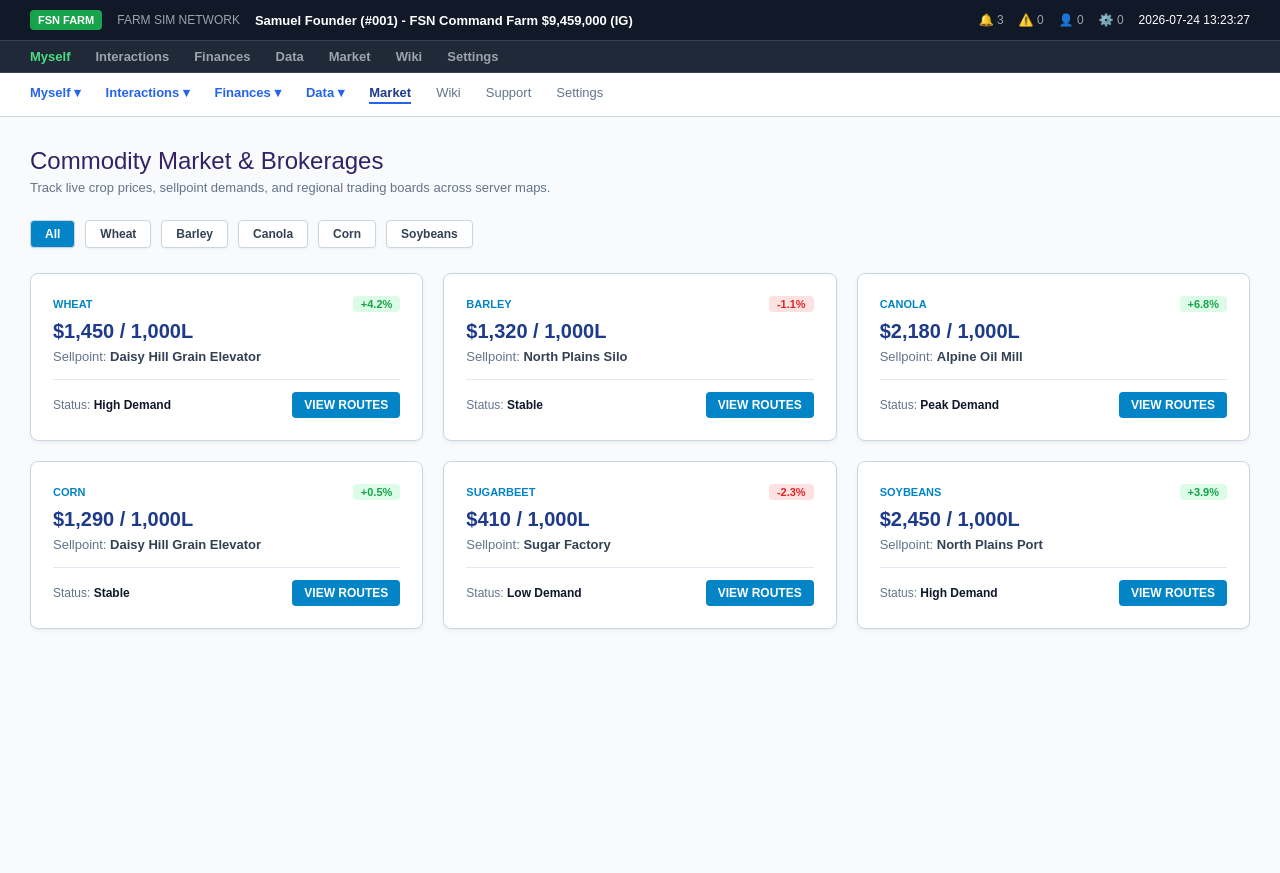
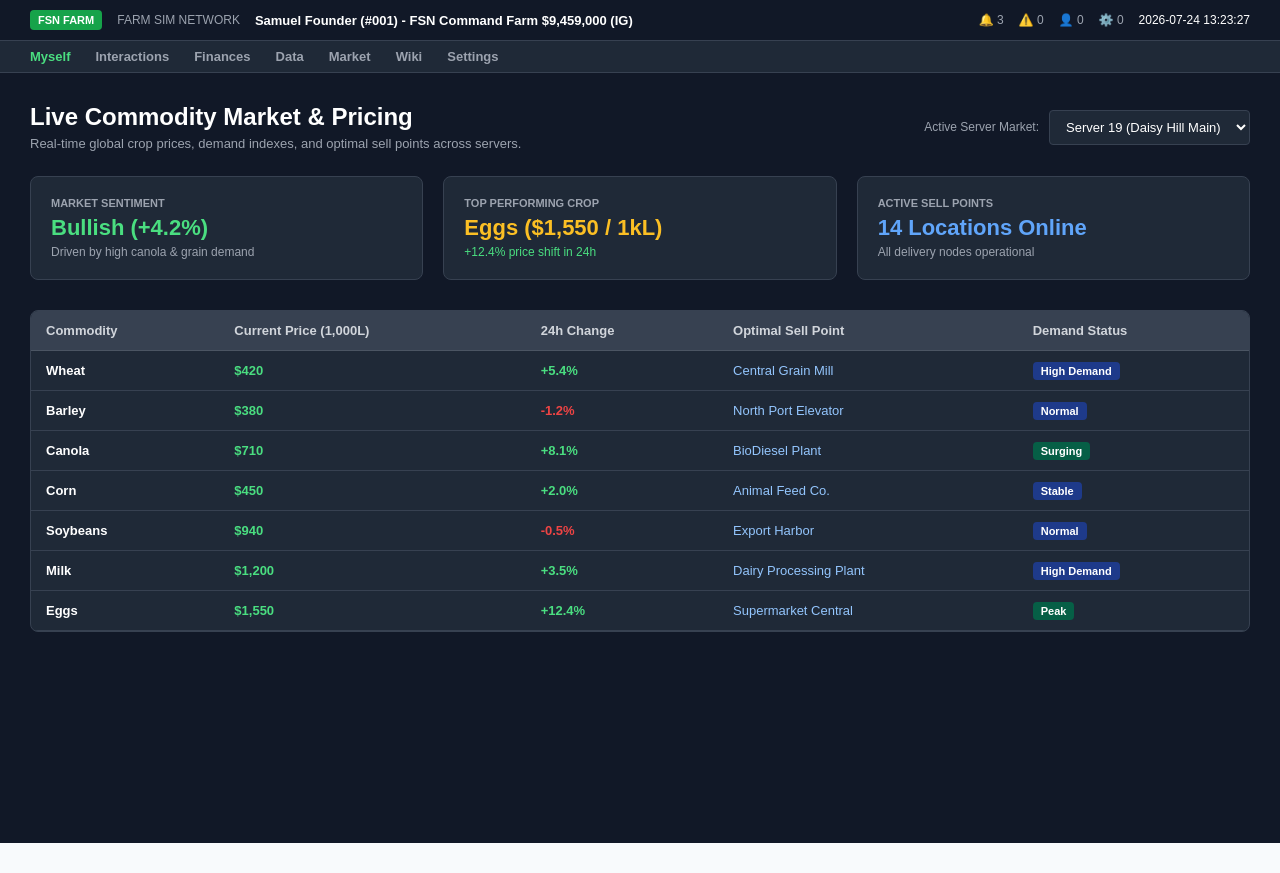
Before and after one commit to Daisyfarm/ctfg-portal, a Next.js app: page /market in a window 1280 px wide. After the commit the page ends 843 px from the top, so only its background shows below. Built offline with nearby package versions, Linux system fonts and the light colour scheme.

Commit message:
Update page.tsx

```diff
--- a/app/market/page.tsx
+++ b/app/market/page.tsx
@@ -2,100 +2,101 @@
 import React, { useState } from 'react';
 
 export default function MarketPage() {
-  const [selectedCrop, setSelectedCrop] = useState('All');
+  const [selectedServer, setSelectedServer] = useState('Server 19 (Daisy Hill Main)');
 
-  const marketPrices = [
-    { crop: 'Wheat', sellPoint: 'Daisy Hill Grain Elevator', price: '$1,450 / 1,000L', trend: '+4.2%', status: 'High Demand' },
-    { crop: 'Barley', sellPoint: 'North Plains Silo', price: '$1,320 / 1,000L', trend: '-1.1%', status: 'Stable' },
-    { crop: 'Canola', sellPoint: 'Alpine Oil Mill', price: '$2,180 / 1,000L', trend: '+6.8%', status: 'Peak Demand' },
-    { crop: 'Corn', sellPoint: 'Daisy Hill Grain Elevator', price: '$1,290 / 1,000L', trend: '+0.5%', status: 'Stable' },
-    { crop: 'Sugarbeet', sellPoint: 'Sugar Factory', price: '$410 / 1,000L', trend: '-2.3%', status: 'Low Demand' },
-    { crop: 'Soybeans', sellPoint: 'North Plains Port', price: '$2,450 / 1,000L', trend: '+3.9%', status: 'High Demand' }
+  const commodities = [
+    { id: 1, name: 'Wheat', price: '$420', change: '+5.4%', trend: 'up', bestSellPoint: 'Central Grain Mill', demand: 'High Demand' },
+    { id: 2, name: 'Barley', price: '$380', change: '-1.2%', trend: 'down', bestSellPoint: 'North Port Elevator', demand: 'Normal' },
+    { id: 3, name: 'Canola', price: '$710', change: '+8.1%', trend: 'up', bestSellPoint: 'BioDiesel Plant', demand: 'Surging' },
+    { id: 4, name: 'Corn', price: '$450', change: '+2.0%', trend: 'up', bestSellPoint: 'Animal Feed Co.', demand: 'Stable' },
+    { id: 5, name: 'Soybeans', price: '$940', change: '-0.5%', trend: 'down', bestSellPoint: 'Export Harbor', demand: 'Normal' },
+    { id: 6, name: 'Milk', price: '$1,200', change: '+3.5%', trend: 'up', bestSellPoint: 'Dairy Processing Plant', demand: 'High Demand' },
+    { id: 7, name: 'Eggs', price: '$1,550', change: '+12.4%', trend: 'up', bestSellPoint: 'Supermarket Central', demand: 'Peak' }
   ];
 
-  const filteredMarket = selectedCrop === 'All'
-    ? marketPrices
-    : marketPrices.filter(item => item.crop.toLowerCase() === selectedCrop.toLowerCase());
+  return (
+    <div style={{ background: '#111827', minHeight: 'calc(100vh - 90px)', color: '#fff', fontFamily: 'Arial, sans-serif', padding: '30px' }}>
+      <div style={{ maxWidth: '1400px', margin: '0 auto' }}>
 
-  return (
-    <div style={{ background: '#f8fafc', minHeight: '100vh', color: '#000', fontFamily: 'Arial, sans-serif' }}>
-      {/* Top Navigation Bar */}
-      <div style={{ background: '#fff', borderBottom: '1px solid #cbd5e1', padding: '12px 30px' }}>
-        <div style={{ display: 'flex', gap: '25px', maxWidth: '1400px', margin: '0 auto', fontSize: '13px', fontWeight: 'bold', color: '#2563eb', flexWrap: 'wrap' }}>
-          <span style={{ cursor: 'pointer' }}>Myself ▾</span>
-          <span style={{ cursor: 'pointer' }}>Interactions ▾</span>
-          <span style={{ cursor: 'pointer' }}>Finances ▾</span>
-          <span style={{ cursor: 'pointer' }}>Data ▾</span>
-          <span style={{ color: '#1e3a8a', borderBottom: '2px solid #2563eb', paddingBottom: '2px', cursor: 'pointer' }}>Market</span>
-          <span style={{ color: '#64748b', fontWeight: 'normal', cursor: 'pointer' }}>Wiki</span>
-          <span style={{ color: '#64748b', fontWeight: 'normal', cursor: 'pointer' }}>Support</span>
-          <span style={{ color: '#64748b', fontWeight: 'normal', cursor: 'pointer' }}>Settings</span>
-        </div>
-      </div>
+        {/* Header & Server Selector */}
+        <div style={{ display: 'flex', justifyContent: 'space-between', alignItems: 'center', marginBottom: '25px', flexWrap: 'wrap', gap: '15px' }}>
+          <div>
+            <h1 style={{ fontSize: '24px', fontWeight: 'bold', color: '#fff', margin: '0 0 5px 0' }}>
+              Live Commodity Market & Pricing
+            </h1>
+            <p style={{ fontSize: '13px', color: '#9ca3af', margin: '0' }}>
+              Real-time global crop prices, demand indexes, and optimal sell points across servers.
+            </p>
+          </div>
 
-      <div style={{ maxWidth: '1400px', margin: '30px auto', padding: '0 30px' }}>
-
-        {/* Page Title */}
-        <div style={{ marginBottom: '25px' }}>
-          <h1 style={{ fontSize: '24px', fontWeight: 'normal', color: '#332266', margin: '0 0 5px 0' }}>
-            Commodity Market & Brokerages
-          </h1>
-          <p style={{ fontSize: '13px', color: '#64748b', margin: '0' }}>
-            Track live crop prices, sellpoint demands, and regional trading boards across server maps.
-          </p>
+          <div style={{ display: 'flex', alignItems: 'center', gap: '10px' }}>
+            <span style={{ fontSize: '12px', color: '#9ca3af' }}>Active Server Market:</span>
+            <select
+              value={selectedServer}
+              onChange={(e) => setSelectedServer(e.target.value)}
+              style={{ padding: '8px 12px', background: '#1f2937', color: '#fff', border: '1px solid #374151', borderRadius: '4px', fontSize: '13px' }}
+            >
+              <option>Server 19 (Daisy Hill Main)</option>
+              <option>Server 8 (North Plains)</option>
+              <option>Server 4 (Alpine Agro)</option>
+            </select>
+          </div>
         </div>
 
-        {/* Filter Buttons */}
-        <div style={{ display: 'flex', gap: '10px', marginBottom: '25px', flexWrap: 'wrap' }}>
-          {['All', 'Wheat', 'Barley', 'Canola', 'Corn', 'Soybeans'].map((crop) => (
-            <button
-              key={crop}
-              onClick={() => setSelectedCrop(crop)}
-              style={{
-                background: selectedCrop === crop ? '#0284c7' : '#fff',
-                color: selectedCrop === crop ? '#fff' : '#334155',
-                border: '1px solid #cbd5e1',
-                padding: '6px 14px',
-                fontWeight: 'bold',
-                borderRadius: '4px',
-                cursor: 'pointer',
-                fontSize: '12px',
-                boxShadow: '0 1px 2px rgba(0,0,0,0.05)'
-              }}
-            >
-              {crop}
-            </button>
-          ))}
+        {/* Market Trend Overview Cards */}
+        <div style={{ display: 'grid', gridTemplateColumns: 'repeat(auto-fit, minmax(280px, 1fr))', gap: '20px', marginBottom: '30px' }}>
+          <div style={{ background: '#1f2937', border: '1px solid #374151', borderRadius: '8px', padding: '20px' }}>
+            <div style={{ fontSize: '11px', fontWeight: 'bold', color: '#9ca3af', textTransform: 'uppercase', marginBottom: '6px' }}>Market Sentiment</div>
+            <div style={{ fontSize: '22px', fontWeight: 'bold', color: '#4ade80' }}>Bullish (+4.2%)</div>
+            <div style={{ fontSize: '12px', color: '#9ca3af', marginTop: '4px' }}>Driven by high canola & grain demand</div>
+          </div>
+          <div style={{ background: '#1f2937', border: '1px solid #374151', borderRadius: '8px', padding: '20px' }}>
+            <div style={{ fontSize: '11px', fontWeight: 'bold', color: '#9ca3af', textTransform: 'uppercase', marginBottom: '6px' }}>Top Performing Crop</div>
+            <div style={{ fontSize: '22px', fontWeight: 'bold', color: '#fbbf24' }}>Eggs ($1,550 / 1kL)</div>
+            <div style={{ fontSize: '12px', color: '#4ade80', marginTop: '4px' }}>+12.4% price shift in 24h</div>
+          </div>
+          <div style={{ background: '#1f2937', border: '1px solid #374151', borderRadius: '8px', padding: '20px' }}>
+            <div style={{ fontSize: '11px', fontWeight: 'bold', color: '#9ca3af', textTransform: 'uppercase', marginBottom: '6px' }}>Active Sell Points</div>
+            <div style={{ fontSize: '22px', fontWeight: 'bold', color: '#60a5fa' }}>14 Locations Online</div>
+            <div style={{ fontSize: '12px', color: '#9ca3af', marginTop: '4px' }}>All delivery nodes operational</div>
+          </div>
         </div>
 
-        {/* Market Data Grid */}
-        <div style={{ display: 'grid', gridTemplateColumns: 'repeat(auto-fit, minmax(320px, 1fr))', gap: '20px' }}>
-          {filteredMarket.map((item, index) => (
-            <div key={index} style={{ background: '#fff', border: '1px solid #cbd5e1', borderRadius: '8px', padding: '22px', boxShadow: '0 2px 4px rgba(0,0,0,0.05)', display: 'flex', flexDirection: 'column', justifyContent: 'space-between' }}>
-              <div>
-                <div style={{ display: 'flex', justifyContent: 'space-between', alignItems: 'center', marginBottom: '8px' }}>
-                  <span style={{ fontSize: '11px', fontWeight: 'bold', color: '#0284c7', textTransform: 'uppercase' }}>
-                    {item.crop}
-                  </span>
-                  <span style={{ fontSize: '11px', fontWeight: 'bold', color: item.trend.startsWith('+') ? '#16a34a' : '#dc2626', background: item.trend.startsWith('+') ? '#dcfce7' : '#fee2e2', padding: '2px 8px', borderRadius: '4px' }}>
-                    {item.trend}
-                  </span>
-                </div>
-                <h3 style={{ fontSize: '20px', fontWeight: 'bold', color: '#1e3a8a', margin: '0 0 6px 0' }}>
-                  {item.price}
-                </h3>
-                <p style={{ fontSize: '13px', color: '#64748b', margin: '0 0 15px 0' }}>
-                  Sellpoint: <strong style={{ color: '#334155' }}>{item.sellPoint}</strong>
-                </p>
-              </div>
-              <div style={{ display: 'flex', justifyContent: 'space-between', alignItems: 'center', borderTop: '1px solid #e2e8f0', paddingTop: '12px' }}>
-                <span style={{ fontSize: '12px', color: '#64748b' }}>Status: <strong style={{ color: '#0f172a' }}>{item.status}</strong></span>
-                <button style={{ background: '#0284c7', color: '#fff', border: 'none', padding: '6px 12px', fontWeight: 'bold', borderRadius: '4px', cursor: 'pointer', fontSize: '12px' }}>
-                  VIEW ROUTES
-                </button>
-              </div>
-            </div>
-          ))}
+        {/* Commodities Table */}
+        <div style={{ background: '#1f2937', border: '1px solid #374151', borderRadius: '8px', overflow: 'hidden' }}>
+          <table style={{ width: '100%', borderCollapse: 'collapse', textAlign: 'left', fontSize: '13px' }}>
+            <thead>
+              <tr style={{ background: '#374151', color: '#d1d5db', borderBottom: '1px solid #4b5563' }}>
+                <th style={{ padding: '12px 15px' }}>Commodity</th>
+                <th style={{ padding: '12px 15px' }}>Current Price (1,000L)</th>
+                <th style={{ padding: '12px 15px' }}>24h Change</th>
+                <th style={{ padding: '12px 15px' }}>Optimal Sell Point</th>
+                <th style={{ padding: '12px 15px' }}>Demand Status</th>
+              </tr>
+            </thead>
+            <tbody>
+              {commodities.map((item) => (
+                <tr key={item.id} style={{ borderBottom: '1px solid #374151' }}>
+                  <td style={{ padding: '12px 15px', fontWeight: 'bold', color: '#fff' }}>{item.name}</td>
+                  <td style={{ padding: '12px 15px', fontWeight: 'bold', color: '#4ade80' }}>{item.price}</td>
+                  <td style={{ padding: '12px 15px', color: item.trend === 'up' ? '#4ade80' : '#ef4444', fontWeight: 'bold' }}>{item.change}</td>
+                  <td style={{ padding: '12px 15px', color: '#93c5fd' }}>{item.bestSellPoint}</td>
+                  <td style={{ padding: '12px 15px' }}>
+                    <span style={{
+                      background: item.demand === 'Peak' || item.demand === 'Surging' ? '#065f46' : '#1e3a8a',
+                      color: '#fff',
+                      padding: '3px 8px',
+                      borderRadius: '4px',
+                      fontSize: '11px',
+                      fontWeight: 'bold'
+                    }}>
+                      {item.demand}
+                    </span>
+                  </td>
+                </tr>
+              ))}
+            </tbody>
+          </table>
         </div>
 
       </div>
```
